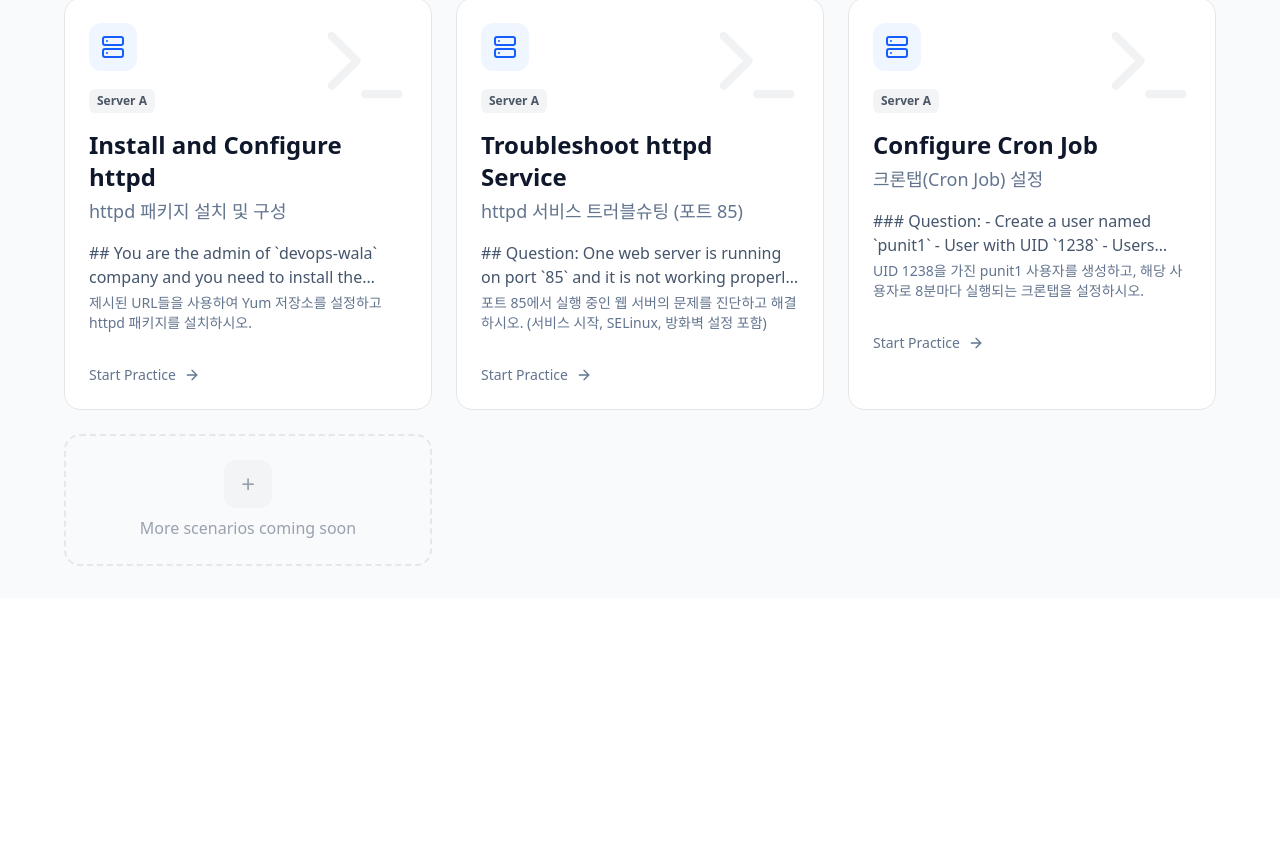
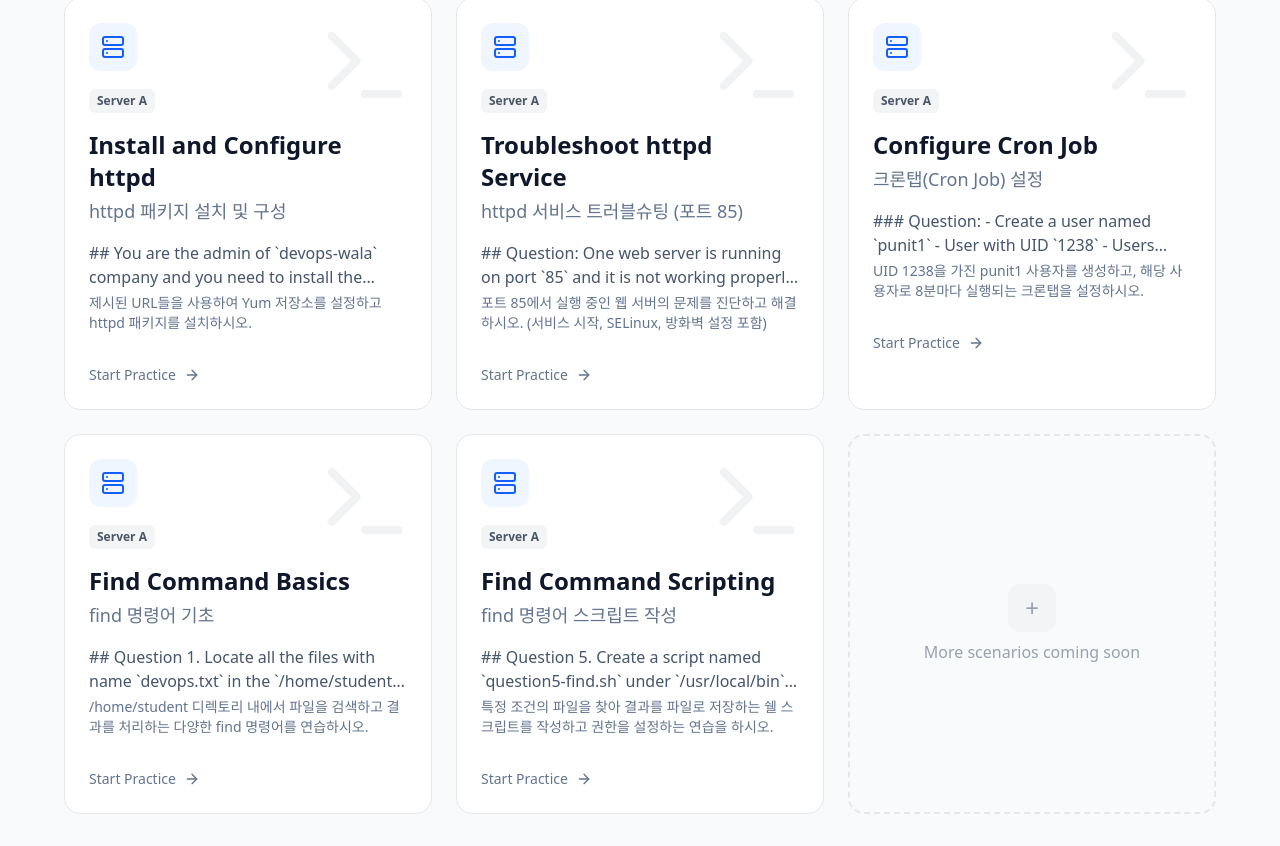
Before and after one commit to tacowasabii/RHCSA, a React (Vite) app: page / in a window 1280 px wide. Shown: the part 630-1476 px from the top of the page. Before the commit the page ends 1228 px from the top, so only its background shows below. Built offline with nearby package versions, Linux system fonts and the light colour scheme.

Commit message:
feat: 4. find_command

```diff
--- a/src/data/problems.ts
+++ b/src/data/problems.ts
@@ -344,5 +344,136 @@ gpgcheck = false`
         command: 'crontab -lu punit1'
       }
     ]
+  },
+  {
+    id: 'find-command-basics',
+    category: 'Server A',
+    title: 'Find Command Basics',
+    titleKo: 'find 명령어 기초',
+    description: `## Question 1. Locate all the files with name \`devops.txt\` in the \`/home/student\` directory.
+
+## Question 2. Locate all the files with name \`devops.txt\` in the \`/home/student\` directory and save in the \`/data/question2.txt\`
+
+## Question 3. Locate all the files with name \`devops.txt\` in the \`/home/student\` directory but owned by user \`punit\` and copy it under \`/data/question3-files\`.
+
+## Question 4. Locate all the files which are owned by user \`punit\` and copy it under \`/data/question4-files/flower\`.`,
+    descriptionKo: '/home/student 디렉토리 내에서 파일을 검색하고 결과를 처리하는 다양한 find 명령어를 연습하시오.',
+    scenarios: [
+      'Target Directory: /home/student',
+      'Filename: devops.txt',
+      'Owner: punit',
+      'Output/Copy Paths: /data/question2.txt, /data/question3-files, /data/question4-files/flower'
+    ],
+    steps: [
+      {
+        id: 1,
+        instruction: 'Locate all files with name "devops.txt" in /home/student',
+        instructionKo: '/home/student 디렉토리에서 이름이 "devops.txt"인 모든 파일을 찾으시오.',
+        command: 'find /home/student -name devops.txt'
+      },
+      {
+        id: 2,
+        instruction: 'Locate "devops.txt" in /home/student and save the list to /data/question2.txt',
+        instructionKo: '/home/student에서 "devops.txt" 파일을 찾아 그 목록을 /data/question2.txt에 저장하시오.',
+        command: 'find /home/student -name devops.txt > /data/question2.txt'
+      },
+      {
+        id: 3,
+        instruction: 'Locate "devops.txt" in /home/student owned by "punit" and copy to /data/question3-files',
+        instructionKo: '/home/student에서 "punit" 소유의 "devops.txt"를 찾아 /data/question3-files로 복사하시오.',
+        command: 'find /home/student -name devops.txt -user punit -exec cp -pv {} /data/question3-files/ \\;'
+      },
+      {
+        id: 4,
+        instruction: 'Create directory /data/question4-files/flower',
+        instructionKo: '/data/question4-files/flower 디렉토리를 생성하시오.',
+        command: 'mkdir -p /data/question4-files/flower'
+      },
+      {
+        id: 5,
+        instruction: 'Locate all files owned by "punit" and copy to /data/question4-files/flower',
+        instructionKo: '"punit" 소유의 모든 파일을 찾아 /data/question4-files/flower 디렉토리로 복사하시오.',
+        command: 'find / -user punit -exec cp -rvf {} /data/question4-files/flower/ \\;'
+      },
+      {
+        id: 6,
+        instruction: 'Verify the copied files',
+        instructionKo: '복사된 파일들을 확인하시오.',
+        command: 'ls -latr /data/question4-files/flower/'
+      }
+    ]
+  },
+  {
+    id: 'find-command-scripting',
+    category: 'Server A',
+    title: 'Find Command Scripting',
+    titleKo: 'find 명령어 스크립트 작성',
+    description: `## Question 5. Create a script named \`question5-find.sh\` under \`/usr/local/bin\` directory and this script must locate all the regular files which are less than \`1M\` under \`/usr/share\` directory and save the searched file paths under \`/root/question5-find-output.txt\` file.
+
+## Question 6. Create a script named \`question6-find.sh\` under \`/usr/local/bin\` directory and this script must locate all the regular files which are less than \`900k\` and more than \`30K\` under \`/var\` directory and these files must set SUID permission. You need to save the searched file paths under \`/root/question6-find-output\`.`,
+    descriptionKo: '특정 조건의 파일을 찾아 결과를 파일로 저장하는 쉘 스크립트를 작성하고 권한을 설정하는 연습을 하시오.',
+    scenarios: [
+      'Scripts: /usr/local/bin/question5-find.sh, /usr/local/bin/question6-find.sh',
+      'Filters: Size (-1M, +30k, -900k), Type (f), Permissions (SUID)',
+      'Output: /root/question5-find-output.txt, /root/question6-find-output'
+    ],
+    steps: [
+      {
+        id: 1,
+        instruction: 'Create the script for Question 5 (/usr/local/bin/question5-find.sh)',
+        instructionKo: '/usr/local/bin/question5-find.sh 스크립트를 작성하시오.',
+        isMultiLine: true,
+        command: 'find /usr/share/ -type f -size -1M > /root/question5-find-output.txt'
+      },
+      {
+        id: 2,
+        instruction: 'Give execute permission to question5-find.sh',
+        instructionKo: 'question5-find.sh 파일에 실행 권한을 부여하시오.',
+        command: 'chmod +x /usr/local/bin/question5-find.sh'
+      },
+      {
+        id: 3,
+        instruction: 'Execute the script question5-find.sh',
+        instructionKo: '스크립트를 실행하시오.',
+        command: 'question5-find.sh'
+      },
+      {
+        id: 4,
+        instruction: 'Verify Question 5 output',
+        instructionKo: '생성된 결과 파일을 확인하시오.',
+        command: 'cat /root/question5-find-output.txt'
+      },
+      {
+        id: 5,
+        instruction: 'Create directory for Question 6 output',
+        instructionKo: 'Question 6 결과 저장을 위한 디스크토리를 생성하시오.',
+        command: 'mkdir -p /root/question6-find-output'
+      },
+      {
+        id: 6,
+        instruction: 'Create the script for Question 6 (/usr/local/bin/question6-find.sh)',
+        instructionKo: '/usr/local/bin/question6-find.sh 스크립트를 작성하시오.',
+        isMultiLine: true,
+        command: 'find /var -type f -size +30k -size -900k -perm -u+s > /root/question6-find-output'
+      },
+      {
+        id: 7,
+        instruction: 'Give execute permission to question6-find.sh',
+        instructionKo: 'question6-find.sh 파일에 실행 권한을 부여하시오.',
+        command: 'chmod +x /usr/local/bin/question6-find.sh'
+      },
+      {
+        id: 8,
+        instruction: 'Execute the script question6-find.sh',
+        instructionKo: '스크립트를 실행하시오.',
+        command: 'question6-find.sh'
+      },
+      {
+        id: 9,
+        instruction: 'Verify Question 6 output',
+        instructionKo: '스크립트 실행 결과를 확인하시오.',
+        command: 'cat /root/question6-find-output'
+      }
+    ]
   }
 ];
```
